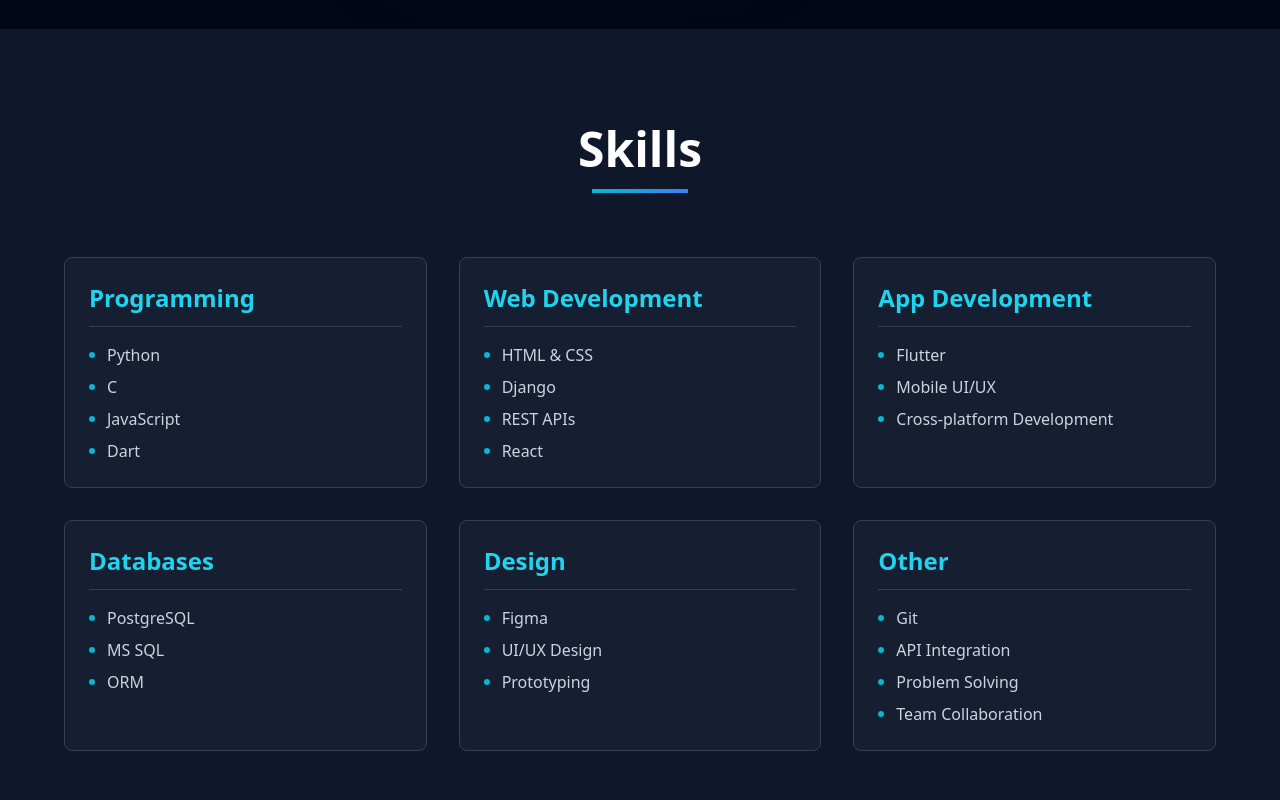
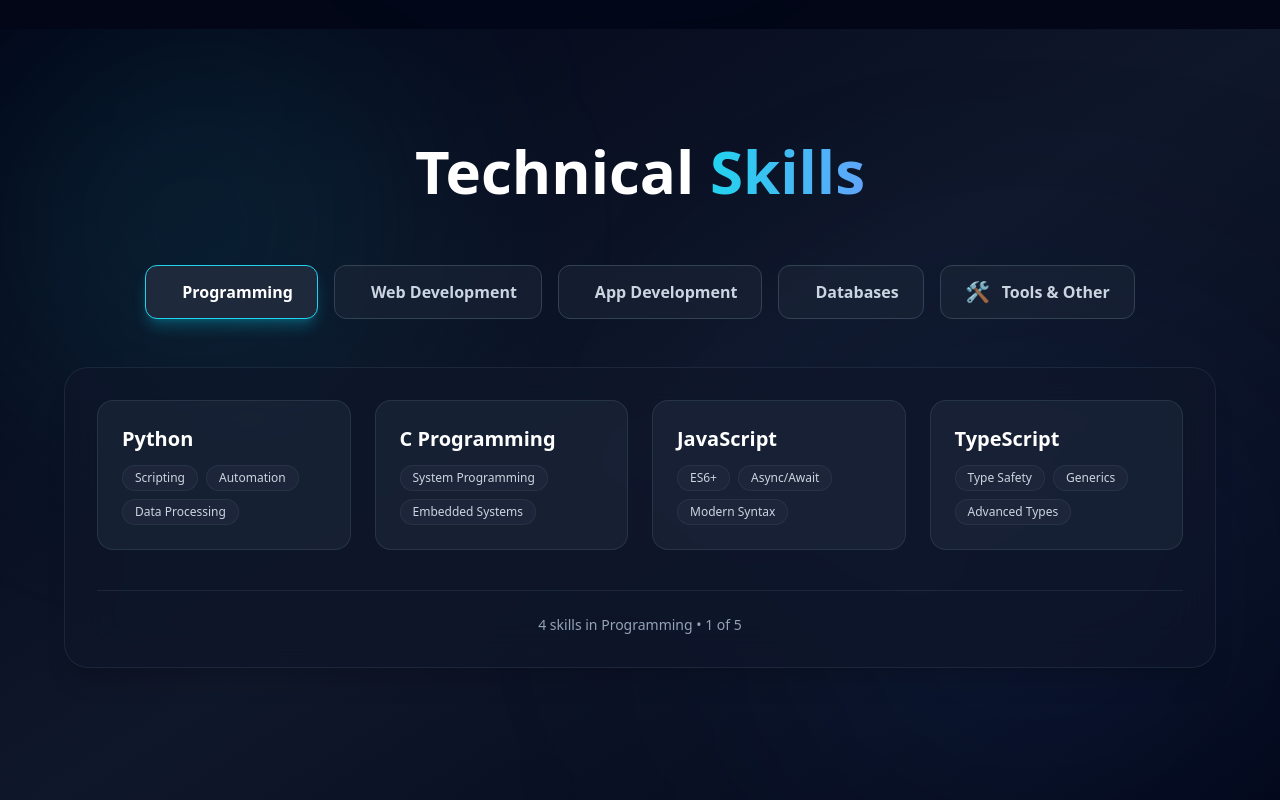
Before and after one commit to afriths/AfrithPortfolio, a React (Vite) app: page / in a window 1280 px wide. Shown: the part 1500-2300 px from the top of the page. Built offline with nearby package versions, Linux system fonts and the light colour scheme.

Commit message:
new skills look

```diff
--- a/src/components/Skills.tsx
+++ b/src/components/Skills.tsx
@@ -1,67 +1,165 @@
+import React from "react";
+
 export default function Skills() {
   const skillCategories = [
     {
-      category: 'Programming',
-      skills: ['Python', 'C', 'JavaScript', 'Dart']
+      category: "Programming",
+      skills: [
+        { name: "Python", description: "Scripting, Automation, Data Processing" },
+        { name: "C Programming", description: "System Programming, Embedded Systems" },
+        { name: "JavaScript", description: "ES6+, Async/Await, Modern Syntax" },
+        { name: "TypeScript", description: "Type Safety, Generics, Advanced Types" },
+      ],
     },
     {
-      category: 'Web Development',
-      skills: ['HTML & CSS', 'Django', 'REST APIs', 'React']
+      category: "Web Development",
+      skills: [
+        { name: "HTML & CSS", description: "Semantic HTML, Flexbox, Grid, Responsive" },
+        { name: "React", description: "Hooks, Context API, Component Architecture" },
+        { name: "Django", description: "REST APIs, Authentication, ORM" },
+        { name: "REST APIs", description: "API Design, Integration, Documentation" },
+      ],
     },
     {
-      category: 'App Development',
-      skills: ['Flutter', 'Mobile UI/UX', 'Cross-platform Development']
+      category: "App Development",
+      skills: [
+        { name: "Flutter", description: "Cross-platform, Widget Architecture" },
+        { name: "Dart", description: "Object-oriented, Asynchronous Programming" },
+        { name: "Mobile UI/UX", description: "Material Design, iOS Guidelines" },
+        { name: "React Native", description: "Native Modules, Cross-platform" },
+      ],
     },
     {
-      category: 'Databases',
-      skills: ['PostgreSQL', 'MS SQL', 'ORM']
+      category: "Databases",
+      skills: [
+        { name: "PostgreSQL", description: "Database Design, Optimization, Transactions" },
+        { name: "MS SQL", description: "Stored Procedures, Query Optimization" },
+        { name: "ORM", description: "Object-Relational Mapping, Database Abstraction" },
+      ],
     },
     {
-      category: 'Design',
-      skills: ['Figma', 'UI/UX Design', 'Prototyping']
+      category: "Tools & Other",
+      icon: "🛠️",
+      skills: [
+        { name: "Git & GitHub", description: "Version Control, CI/CD, Collaboration" },
+        { name: "JSON", description: "Data Serialization, API Communication" },
+        { name: "HFSS", description: "Simulation, Electromagnetic Analysis" },
+        { name: "IoT", description: "Internet of Things, Embedded Systems" },
+      ],
     },
-    {
-      category: 'Other',
-      skills: ['Git', 'API Integration', 'Problem Solving', 'Team Collaboration']
-    }
   ];
 
+  const [activeCategory, setActiveCategory] = React.useState(0);
+  const [hoveredSkill, setHoveredSkill] = React.useState<number | null>(null);
+
   return (
-    <section id="skills" className="py-16 md:py-24 bg-slate-900">
-      <div className="container mx-auto px-4 sm:px-6">
-        <div className="max-w-6xl mx-auto">
-          <div className="text-center mb-12 md:mb-16">
-            <h2 className="text-3xl sm:text-4xl md:text-5xl font-bold mb-4 text-white">
+    <section
+      id="skills"
+      className="min-h-screen py-20 md:py-28 bg-gradient-to-br from-slate-950 via-slate-900 to-slate-950 relative overflow-hidden"
+    >
+      {/* Background Glow */}
+      <div className="absolute inset-0">
+        <div className="absolute top-0 left-0 w-[400px] h-[400px] bg-cyan-400/10 rounded-full blur-[120px] animate-float" />
+        <div className="absolute bottom-0 right-0 w-[500px] h-[500px] bg-blue-500/10 rounded-full blur-[140px] animate-float-delayed" />
+      </div>
+
+      <div className="container mx-auto px-6 lg:px-8 relative z-10">
+        {/* Header */}
+        <div className="text-center mb-16">
+          <h2 className="text-4xl md:text-5xl lg:text-6xl font-bold text-white mb-6">
+            Technical{" "}
+            <span className="bg-gradient-to-r from-cyan-400 to-blue-400 bg-clip-text text-transparent">
               Skills
-            </h2>
-            <div className="w-24 h-1 bg-gradient-to-r from-cyan-500 to-blue-500 mx-auto"></div>
-          </div>
+            </span>
+          </h2>
+        </div>
 
-          <div className="grid grid-cols-1 md:grid-cols-2 lg:grid-cols-3 gap-6 md:gap-8">
-            {skillCategories.map((category, index) => (
+        {/* Category Buttons */}
+        <div className="flex flex-wrap justify-center gap-4 mb-12">
+          {skillCategories.map((category, index) => (
+            <button
+              key={index}
+              onClick={() => setActiveCategory(index)}
+              className={`flex items-center gap-3 px-6 py-3 rounded-xl transition-all duration-300 ${
+                activeCategory === index
+                  ? "bg-slate-800 text-white border border-cyan-400 shadow-cyan-500/30 shadow-lg"
+                  : "bg-slate-800/50 text-slate-300 hover:bg-slate-700 border border-slate-700"
+              }`}
+            >
+              <span className="text-xl">{category.icon}</span>
+              <span className="font-semibold">{category.category}</span>
+            </button>
+          ))}
+        </div>
+
+        {/* Column-based Skill Display */}
+        <div className="max-w-6xl mx-auto bg-slate-900/60 backdrop-blur-xl border border-slate-700/40 rounded-3xl p-8 shadow-xl">
+
+          <div className="grid grid-cols-1 md:grid-cols-4 gap-6">
+            {skillCategories[activeCategory].skills.map((skill, index) => (
               <div
                 key={index}
-                className="bg-slate-800/50 backdrop-blur-sm border border-slate-700 rounded-lg p-6 hover:bg-slate-800 hover:border-cyan-500 hover:shadow-lg hover:shadow-cyan-500/20 transition-all duration-300"
+                onMouseEnter={() => setHoveredSkill(index)}
+                onMouseLeave={() => setHoveredSkill(null)}
+                className="group relative p-6 rounded-2xl bg-slate-800/60 border border-slate-700/60 hover:border-cyan-400/30 transition-all duration-500 hover:-translate-y-1 hover:shadow-xl"
               >
-                <h3 className="text-xl md:text-2xl font-bold text-cyan-400 mb-4 border-b border-slate-700 pb-3">
-                  {category.category}
-                </h3>
-                <ul className="space-y-2">
-                  {category.skills.map((skill, skillIndex) => (
-                    <li
-                      key={skillIndex}
-                      className="flex items-center gap-3 text-slate-300 text-sm md:text-base"
+                <h4 className="text-xl font-semibold text-white mb-3 group-hover:text-cyan-400 transition-colors duration-300">
+                  {skill.name}
+                </h4>
+
+                <div className="flex flex-wrap gap-2">
+                  {skill.description.split(", ").map((tag, tagIndex) => (
+                    <span
+                      key={tagIndex}
+                      className="px-3 py-1 bg-slate-800/80 text-slate-300 text-xs rounded-full border border-slate-700/50 group-hover:border-cyan-400/20 group-hover:text-cyan-300 transition-all duration-300"
                     >
-                      <span className="w-1.5 h-1.5 bg-cyan-500 rounded-full flex-shrink-0"></span>
-                      <span>{skill}</span>
-                    </li>
+                      {tag}
+                    </span>
                   ))}
-                </ul>
+                </div>
+
+                {/* Subtle Glow */}
+                {hoveredSkill === index && (
+                  <div className="absolute inset-0 rounded-2xl bg-cyan-500/5 blur-md pointer-events-none"></div>
+                )}
               </div>
             ))}
           </div>
+
+          {/* Footer */}
+          <div className="mt-10 pt-6 border-t border-slate-700/40 text-center text-slate-400 text-sm">
+            {skillCategories[activeCategory].skills.length} skills in{" "}
+            {skillCategories[activeCategory].category} •{" "}
+            {activeCategory + 1} of {skillCategories.length}
+          </div>
         </div>
       </div>
+
+      {/* Animations */}
+      <style jsx>{`
+        @keyframes float {
+          0%, 100% {
+            transform: translateY(0px);
+          }
+          50% {
+            transform: translateY(-20px);
+          }
+        }
+        @keyframes float-delayed {
+          0%, 100% {
+            transform: translateY(0px);
+          }
+          50% {
+            transform: translateY(20px);
+          }
+        }
+        .animate-float {
+          animation: float 8s ease-in-out infinite;
+        }
+        .animate-float-delayed {
+          animation: float-delayed 10s ease-in-out infinite;
+        }
+      `}</style>
     </section>
   );
 }
```
